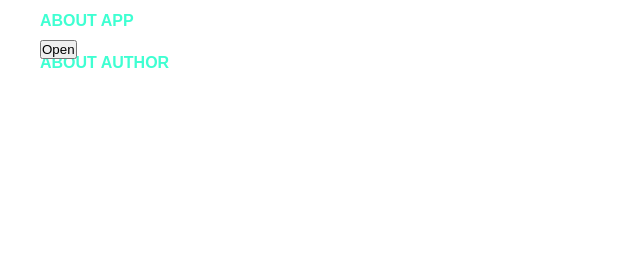
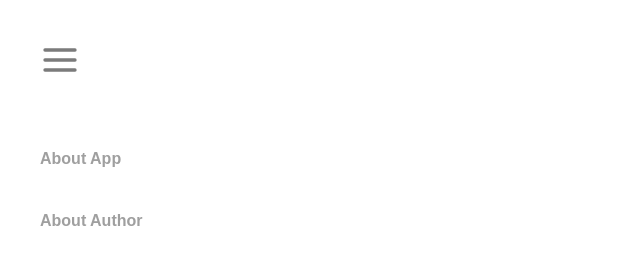
Before and after one commit to 97Sinoxolo/react-todo-app, a React app: page /about in a window 1280 px wide. Shown: the whole page, without its empty margins (0-640 px from the left). Built offline with nearby package versions, Linux system fonts and the light colour scheme.

Commit message:
side bar nav style

```diff
--- a/src/functionBased/App.css
+++ b/src/functionBased/App.css
@@ -80,6 +80,8 @@ left: 40px;
 top: 40px;
 z-index: 10;
 cursor: pointer;
+background: transparent;
+border: none;
 }
 
 .menuNav {
@@ -114,6 +116,39 @@ a {
   margin-top: 7rem;
 }
 
+/* about page*/
+.about_content {
+  padding: 8rem 40px;
+  display: flex;
+}
+
+.about_list {
+  list-style: none;
+  flex: 2;
+  margin-right: 15px;
+}
+
+.about_list a {
+ color: #9f9f9f;
+ text-transform: capitalize;
+ padding: 20px 0;
+font-weight: 600;
+}
+
+.about_list a:hover{
+  color: #000;
+}
+
+.main_content h1 {
+  margin-bottom: 15px;
+  line-height: 30px;
+  font-size: 30px;
+}
+
+.main_content p {
+  line-height: 25px;
+}
+
 /*SVG Style*/
 /*
 .input-submit svg {
--- a/src/functionBased/components/Navbar.js
+++ b/src/functionBased/components/Navbar.js
@@ -1,5 +1,7 @@
 import React, { useState } from "react";
 import { NavLink } from "react-router-dom";
+import { MdClose } from "react-icons/md";
+import { FiMenu } from "react-icons/fi";
 
 const Navbar = () => {
     const [navbarOpen, setNavbarOpen] = useState(false)
@@ -19,14 +21,31 @@ const Navbar = () => {
   const handleToggle = () => {
       setNavbarOpen(prev => !prev)
   }
+
+  const closeMenu = () => {
+      setNavbarOpen(false)
+  }
+
   return (
     <nav className="navBar">
-        <button onClick={handleToggle}>{navbarOpen ? "Close" : "Open"}</button>
+        <button onClick={handleToggle}>
+        {navbarOpen ? (
+<MdClose style={{ color:"#fff", width:"40px", height:"40px"}}/>
+        ) : (
+            <FiMenu style={{ color:"#7b7b7b", width:"40px", height:"40px"}}/>
+        )}
+        </button>
+
       <ul className={`menuNav ${navbarOpen ? "showMenu" : ""}`}>
         {links.map((link) => {
           return (
             <li key={link.id}>
-              <NavLink to={link.path} activeClassName="active-link" exact>
+              <NavLink
+               to={link.path}
+               activeClassName="active-link"
+               onClick={() => closeMenu()}
+               exact
+               >
                 {link.text}
               </NavLink>
             </li>
--- a/src/functionBased/pages/About.js
+++ b/src/functionBased/pages/About.js
@@ -8,8 +8,8 @@ const About = () => {
   const { url, path } = useRouteMatch();
 
   return (
-    <div>
-      <ul>
+    <div className="about_content">
+      <ul className="about_list">
         <li>
           <Link to={`${url}/about-app`}>About App</Link>
         </li>
--- a/src/functionBased/pages/SinglePage.js
+++ b/src/functionBased/pages/SinglePage.js
@@ -23,7 +23,7 @@ const SinglePage = () => {
   const aboutContent = aboutData.find((item) => item.slug === slug);
   const { title, description } = aboutContent;
   return (
-    <div>
+    <div className="main_content">
       <h1>{title}</h1>
       <p>{description}</p>
     </div>
```
